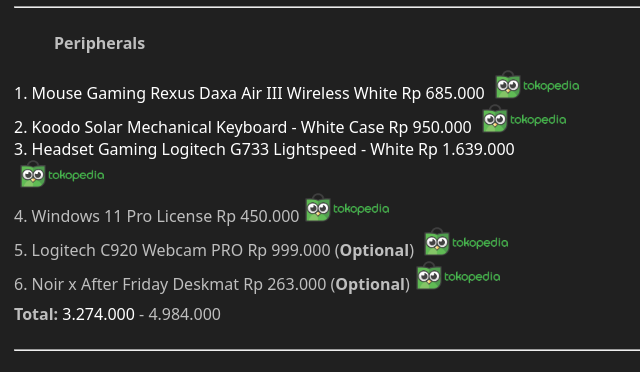
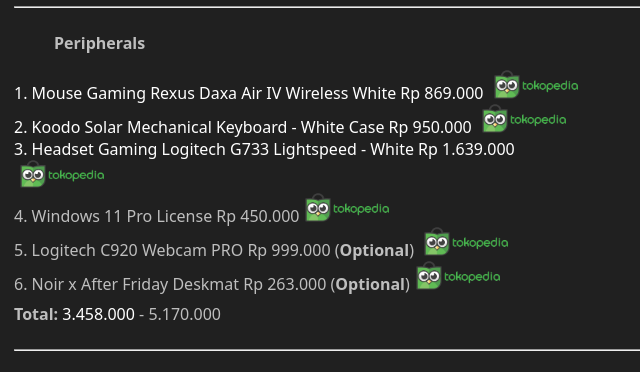
Before and after one commit to 12PIrlo/Pirlo, a plain HTML site: page List.html in a window 1280 px wide. Shown: the part 494-866 px from the top of the page, 326-966 px from the left. Drawn offline with Linux system fonts and the light colour scheme.

Commit message:
Update List.html

```diff
--- a/List.html
+++ b/List.html
@@ -177,7 +177,7 @@
         <div class="container">
 
         <ul>Peripherals</ul>
-        <li style="color: white;" class="c-li">Mouse Gaming Rexus Daxa Air III Wireless White Rp 685.000 <a href="https://invol.co/clj2e1z" target="_blank"> <img src="tokped.png" alt=""></a></li>
+        <li style="color: white;" class="c-li">Mouse Gaming Rexus Daxa Air IV Wireless White Rp 869.000 <a href="https://invol.co/clj7e6c" target="_blank"> <img src="tokped.png" alt=""></a></li>
         <li style="color: white;" class="c-li">Koodo Solar Mechanical Keyboard - White Case Rp 950.000 <a href="https://invol.co/clj6jpe" target="_blank"><img src="tokped.png" alt=""></a></li>
         <li style="color: white;" class="c-li">Headset Gaming Logitech G733 Lightspeed - White Rp 1.639.000 <a href="https://invol.co/clj2e2e" target="_blank"><img src="tokped.png" alt=""></a></li>
         <li style="" class="c-li">Windows 11 Pro License Rp 450.000<a href="http://surl.li/ifwcd" target="_blank"><img src="tokped.png" alt=""></a></a></li>
@@ -185,7 +185,7 @@
         <li style="" class="c-li">Noir x After Friday Deskmat Rp 263.000 (<strong>Optional</strong>)<a href="https://invol.co/clj7bsl" target="_blank"><img src="tokped.png" alt=""></a></li>
         <div class="c-total2">
 
-            <li style="list-style: none;"><strong>Total: </strong> <span style="color: #ffffff;">3.274.000</span> - 4.984.000</li>
+            <li style="list-style: none;"><strong>Total: </strong> <span style="color: #ffffff;">3.458.000</span> - 5.170.000</li>
         </div>
 
         <hr>
```
